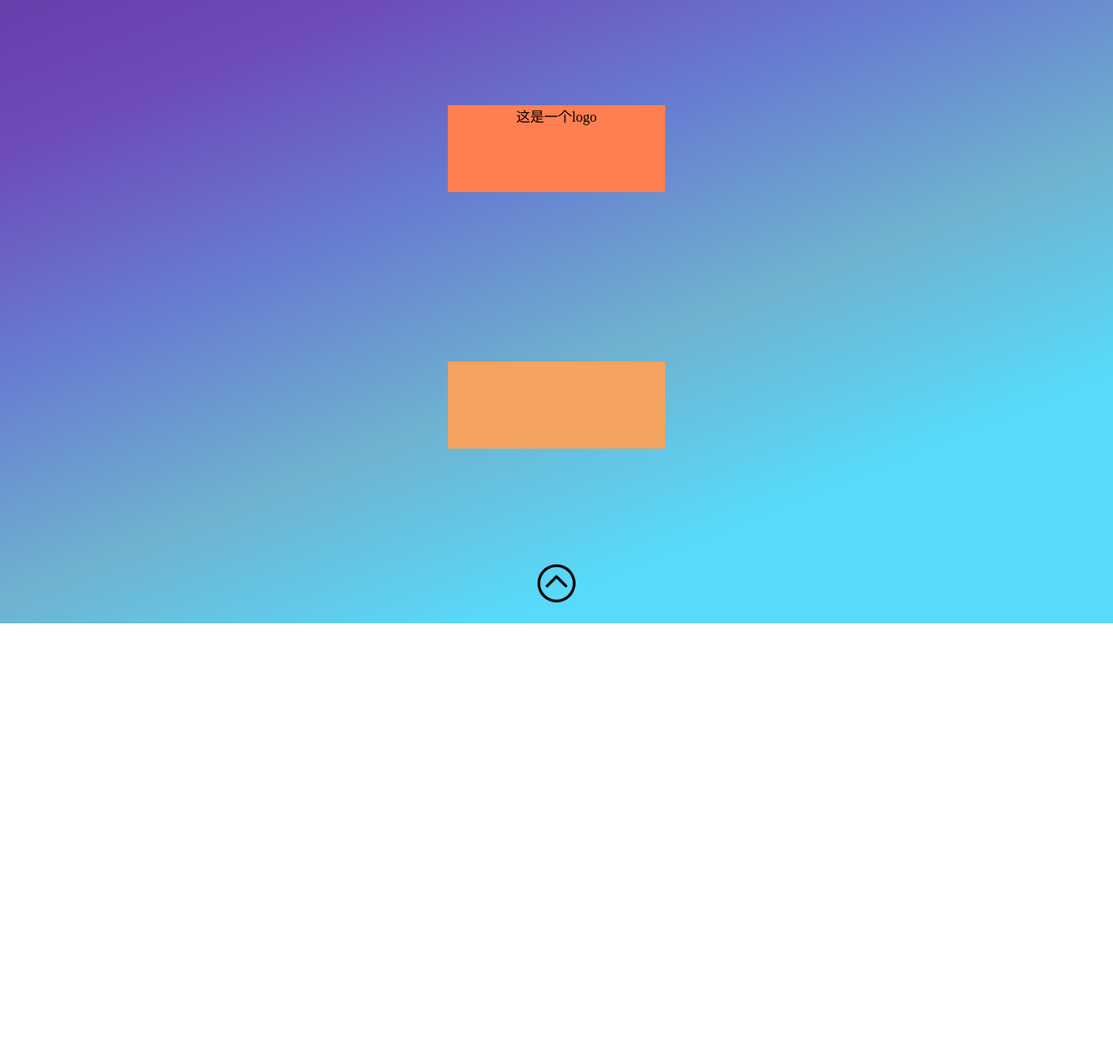
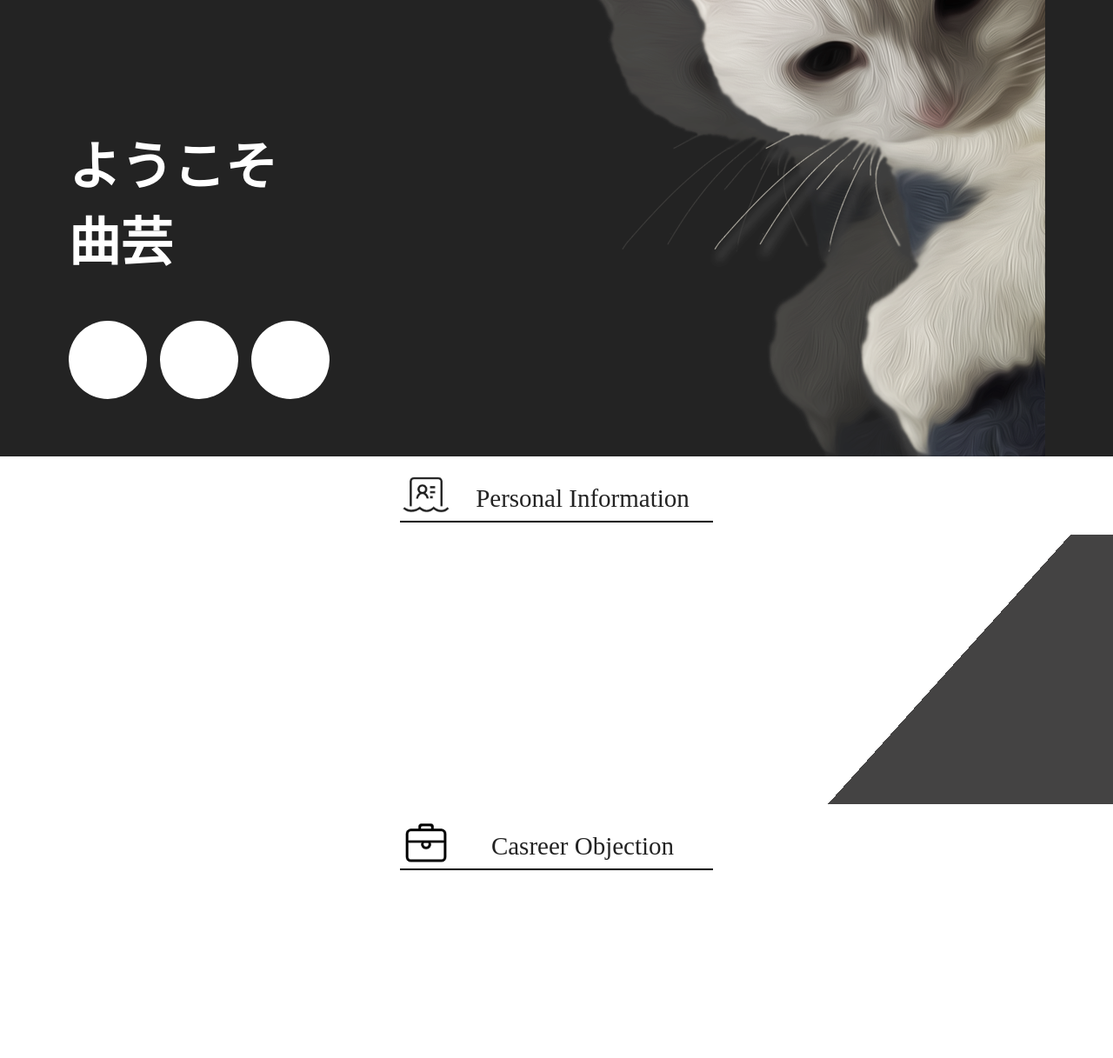
Before and after one commit to gloria12345678/My-page, a plain HTML site: page index.html in a window 1280 px wide. Shown: the part 80-1297 px from the top of the page at 87% size. Before the commit the page ends 800 px from the top, so only its background shows below. Drawn offline with nearby package versions, Linux system fonts and the light colour scheme.

Commit message:
っｌ
っｌ

```diff
--- a/index.css
+++ b/index.css
@@ -1,4 +1,6 @@
-
+.Pcdisplay{
+  display: none;
+}
 body:before {
   content: "";
   display: block;
@@ -14,19 +16,22 @@ body:before {
   -o-background-size: cover;
   background-size: cover;
 }
+.i18s{
+  position: absolute;
+  top: 0px;
+  left: 0px;
+}
 #flip{
-  background-image: url(back.png);
   background-repeat: no-repeat;
   background-position: center;
-  background-color: #fbb3c4;
-  background-size: cover;
 	padding:5px;
 	text-align:center;
   display: flex;
   justify-content: space-evenly;
   flex-direction: column;
   align-items: center;
-  background-image: linear-gradient(-202deg, #6439a5, #6d4bb9, #677dd0, #6fb2cf, #58dafa 78%);
+  background-image: url(img/2020-05-16\ 14.59.26.png);
+  background-size: cover;
 }
 .logo{
   width: 250px;
@@ -34,9 +39,11 @@ body:before {
   background-color: coral;
 }
 .someting{
+  margin-top: 300px;
   width: 250px;
   height: 100px;
-  background-color:sandybrown;
+  font-size: 30px;
+  color: #ffffff;
 }
 #panel
 {
@@ -46,7 +53,7 @@ body:before {
 * {
   margin: 0;
   padding: 0;
-  margin: 0px auto;
+  /* margin: 0px auto;  */
 }
 .i18{
   background-color: lightblue;
@@ -148,3 +155,126 @@ box-shadow: 10px 10px 5px #888888;
   -webkit-align-items: center;
   align-items: center;
 }
+
+@media screen and (min-width:750px) {
+  #flip{
+    display: none;
+  }
+ #main{
+  display: none;
+ }
+ .Pcdisplay{
+   display: block;
+ }
+.head{
+  width: 100%;
+  height: 605px;
+  background-color: #232323;
+  background-image: url(img/2020-05-16\ 14.59.26.png);
+  background-repeat: no-repeat;
+  background-position: right;
+  background-size: 100%;
+  flex-basis:700px;
+  display: flex;
+  align-items: flex-end;
+  justify-content:space-around;
+}
+/* .head{
+  width: 651px;
+  height: 768px;
+
+} */
+.tit{
+  height: 382px;
+  width: 315px;
+  color: #ffffff;
+  font-size: 30px;
+}
+.ProImg{
+  width: 90px;
+  height: 90px;
+  background-color: #ffffff;
+  border-radius: 50%;
+  float: left;
+  margin-top: 52px;
+  margin-right: 15px;
+}
+.BI{
+  width: 100%;
+  height: 400px;
+  background-image: linear-gradient(-228deg, #ffffff 80%, #444343 20%);
+    box-shadow: 10px 10px 5px #888888;
+}
+.iconImg{
+  width: 60px;
+  height: 60px;
+  background-image: url(img/icon1.png);
+background-size: 100%;
+border-bottom: 2px solid black;
+}
+.iconImg1{
+  width: 60px;
+  height: 60px;
+  background-image: url(img/icon2.png);
+background-size: 100%;
+border-bottom: 2px solid black;
+}
+.i{
+  width: 300px;
+  height: 60px;
+  font-size: 29px;
+  text-align: center;
+  line-height: 69px;
+  border-bottom: 2px solid black;
+}
+.BItit{
+  width: 100%;
+  height: 90px;
+  background-color: #ffffff;
+  color: #232323;
+
+  display: flex;
+  justify-content: center;
+  align-items: center;
+}
+.BItxt{
+  width: 100%;
+  height: 300px;
+  display: flex;
+  justify-content: center;
+  align-items: center;
+}
+.BItext{
+  width: 400px;
+  height: 300px;
+}
+.skills{
+  width: 170px;
+  height: 185px;
+  background-color: aqua;
+}
+.skillImg{
+  width: 90px;
+  height: 90px;
+  background-color: #000000;
+  border-radius: 50%;
+  float: left;
+  margin-top: 52px;
+  margin-right: 15px;
+}
+}
+@media screen and (min-width:1250px) {
+.head{
+  background-image:none;
+  display: flex;
+  align-items: flex-end;
+  justify-content:space-around;
+}
+.HeadBackGrumdImg{
+  width: 651px;
+  height: 768px;
+  background-image: url(img/2020-05-16\ 14.59.26.png);
+  background-repeat: no-repeat;
+  background-position: right;
+}
+}
--- a/index.html
+++ b/index.html
@@ -8,22 +8,23 @@
 </head>
 </head>
 <body>
+  <div class="i18s">
+    <div id="jp" class="i18">日文</div>
+    <div id="en" class="i18">英文</div>
+    <div id="ch" class="i18">中文</div>
+  </div>
 <div id="flip">
-    <div class="logo">这是一个logo</div>
-    <div class="someting"></div>
+    <div class="someting">
+      <h1>ようこそ</h1>
+    </div>
   <div class="goods" id="panel">
     <img src="up.png" />
 </div>
 </div>
 <div id="main">
-    <div>
-        <div id="jp" class="i18">日文</div>
-        <div id="en" class="i18">英文</div>
-        <div id="ch" class="i18">中文</div>
-    </div>
     <div class="MyPhoto">
        <div class="img"></div>
-       <div  id="name" ><p>我的名字</p></div>
+       <div  class="name" ><p>我的名字</p></div>
     </div>
     <div class="pro">
        <div class="content"></div>
@@ -41,6 +42,65 @@
       </div>
     </div>
 </div>
+<div class="Pcdisplay">
+  <div class="head">
+  <div class="tit">
+    <h1>ようこそ</h1>
+    <h1 class="name">曲芸</h1>
+    <div class="ProImg"></div>
+    <div class="ProImg"></div>
+    <div class="ProImg"></div>
+   </div>
+   <div class="HeadBackGrumdImg">
+  </div>
+</div>
+  <div class="BI">
+    <div class="BItit">
+      <div class="iconImg"></div>
+      <div class="i">Personal Information</div>
+    </div>
+    <div class="BItxt">
+      <div class="BItext"></div>
+      <div class="BItext"></div>
+    </div>
+  </div>
+  <div>
+    <div class="BItit">
+      <div class="iconImg1"></div>
+      <div class="i">Casreer Objection</div>
+    </div>
+    <div class="BItxt">
+      <div class="BItext"></div>
+      <div class="BItext"></div>
+    </div>
+  </div>
+  <div class="BItit">
+    <div class="iconImg1"></div>
+    <div class="i">skillImg</div>
+  </div>
+  <div class="BItxt">
+    <div class="skills">
+      <div class="skillImg"></div>
+    </div>
+    <div class="skills">
+      <div class="skillImg"></div>
+    </div>
+    <div class="skills">
+      <div class="skillImg"></div>
+    </div>
+    <div class="skills">
+      <div class="skillImg"></div>
+    </div>
+    <div class="skills">
+      <div class="skillImg"></div>
+    </div>
+    <div class="skills">
+      <div class="skillImg"></div>
+    </div>
+  </div>
+</div>
+
+</div>
 </body>
 <script src="swiper.min.js"></script>
 <script src="index.js"></script>
--- a/index.js
+++ b/index.js
@@ -60,9 +60,20 @@ function json(){
         return response.json();
       })
       .then(function(json) {
-        var name = document.getElementById('name')
+        var name = document.getElementsByClassName('name')
+        console.log(name)
+        console.log(name.length)
+        var body = document.body.clientWidth
+        console.log(body)
+        if(body<750){
+          var ArrayNum =0
+        }
+        else{
+          ArrayNum =1
+        }
+        console.log(ArrayNum)
         var div ='<div>'+json[0].name+'<div>'
-        name.innerHTML = div
+        name[ArrayNum].innerHTML = div
          console.log(json);
         })
   }
```
Also changed, not shown: img/2020-05-16 14.59.26.png (added), img/aaa.png (added), img/icon1.png (added), img/icon2.png (added).
